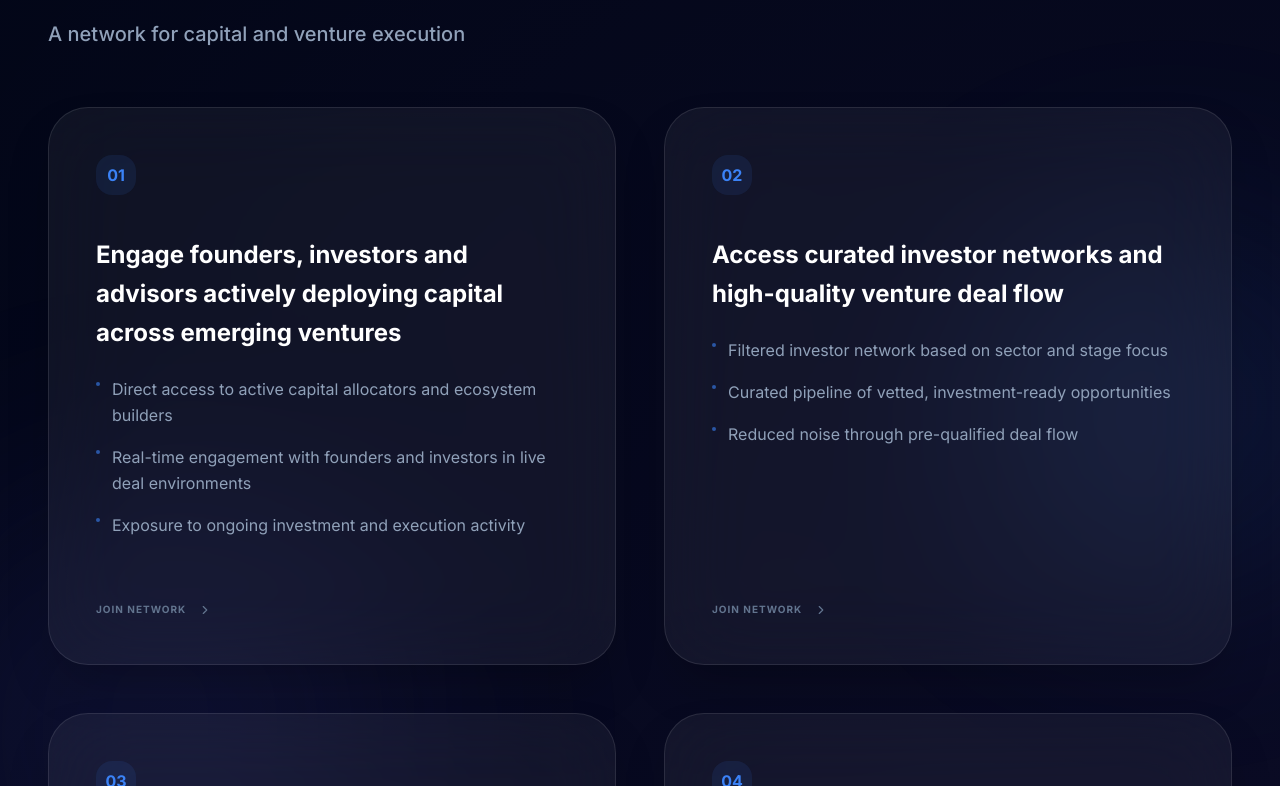
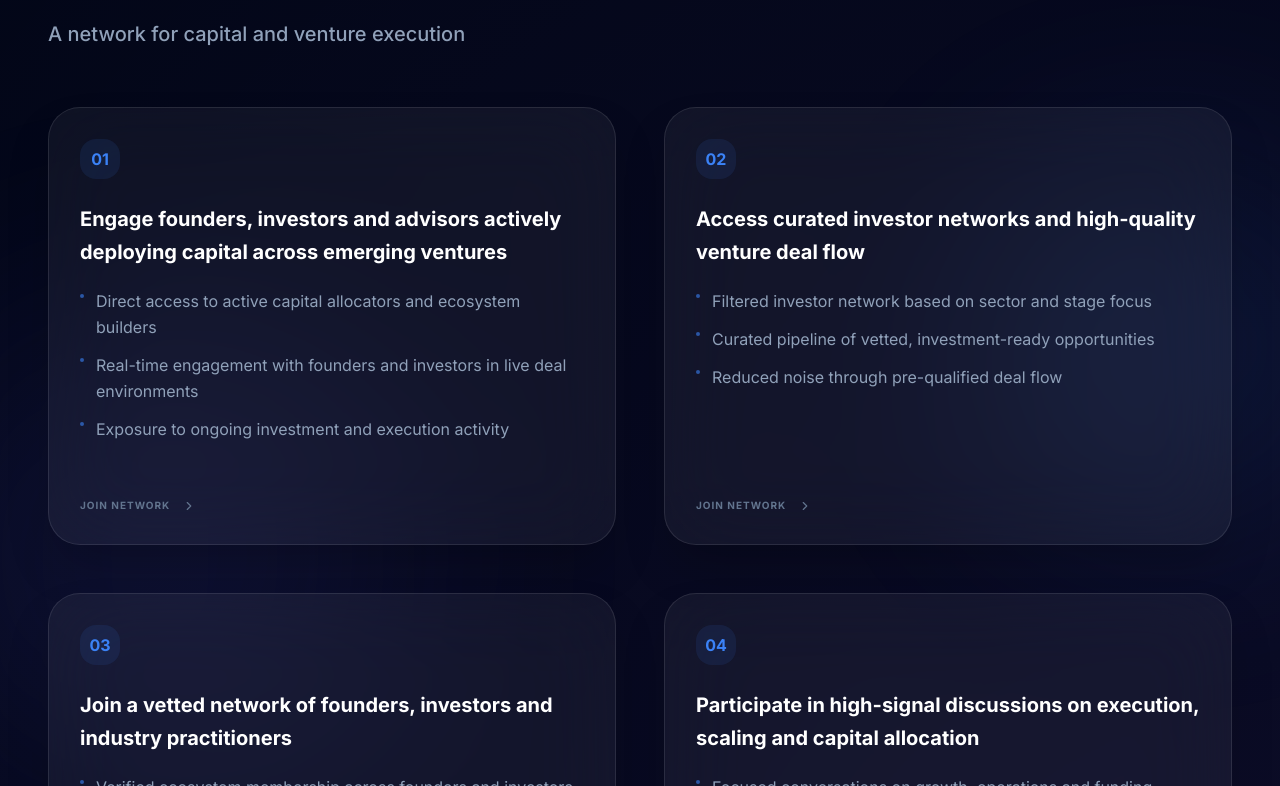
Before and after one commit to KelseySaul/cirqlelabs, a React (Vite) app: page / in a window 1280 px wide. Shown: the part 4114-4900 px from the top of the page. Built offline with nearby package versions, Linux system fonts and the light colour scheme; a web font is replaced by a local one.

Commit message:
style: reduce sizes of the boxes in the cirqle section

```diff
--- a/src/App.tsx
+++ b/src/App.tsx
@@ -640,17 +640,17 @@ export default function App() {
                 whileHover={{ y: -8, scale: 1.01 }}
                 className="group relative"
               >
-                <div className="absolute inset-0 bg-white/5 backdrop-blur-2xl rounded-[2.5rem] border border-white/10 shadow-2xl transition-all duration-500 group-hover:bg-white/10" />
-                <div className="relative p-10 md:p-12 h-full flex flex-col">
-                  <div className="w-10 h-10 bg-brand-blue/10 rounded-2xl flex items-center justify-center mb-10 group-hover:bg-brand-blue transition-colors duration-500">
+                <div className="absolute inset-0 bg-white/5 backdrop-blur-2xl rounded-[2rem] border border-white/10 shadow-2xl transition-all duration-500 group-hover:bg-white/10" />
+                <div className="relative p-6 md:p-8 h-full flex flex-col">
+                  <div className="w-10 h-10 bg-brand-blue/10 rounded-2xl flex items-center justify-center mb-6 group-hover:bg-brand-blue transition-colors duration-500">
                     <span className="text-brand-blue font-black text-base group-hover:text-white transition-colors duration-500">
                       <CountingNumber value={idx + 1} prefix="0" />
                     </span>
                   </div>
-                  <h4 className="text-white text-2xl font-bold font-inter leading-relaxed mb-6">
+                  <h4 className="text-white text-xl font-bold font-inter leading-relaxed mb-5">
                     {item.title}
                   </h4>
-                  <ul className="space-y-4 mb-8">
+                  <ul className="space-y-3 mb-6">
                     {item.bullets.map((bullet, bIdx) => (
                       <li key={bIdx} className="flex items-start gap-3 text-base text-slate-400 leading-relaxed">
                         <div className="mt-1.5 w-1 h-1 rounded-full bg-brand-blue/60 shrink-0" />
```
